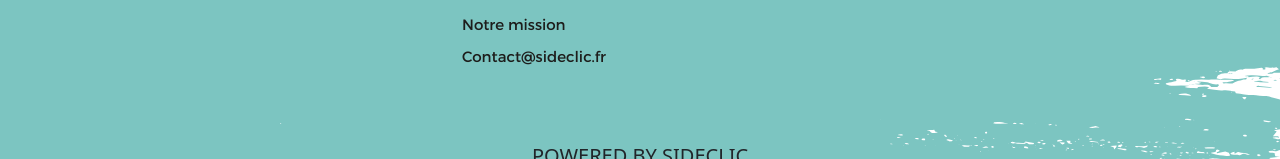
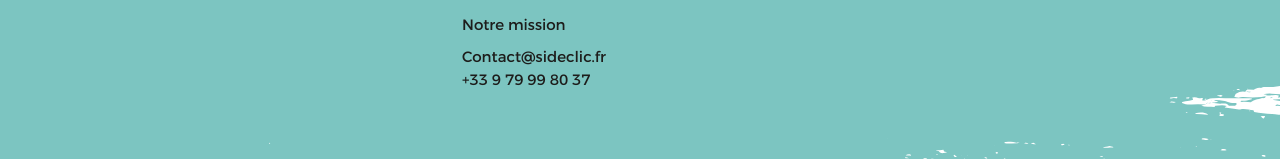
Before and after one commit to Sideclic-solutions/Sideclic-solutions.github.io, a React (Create React App) app: page / in a window 1280 px wide. Shown: the part 8050-8209 px from the top of the page. Built offline with nearby package versions, Linux system fonts and the light colour scheme.

Commit message:
Update footer.js - ajout numéro de tél

```diff
--- a/src/components/footer/footer.js
+++ b/src/components/footer/footer.js
@@ -61,6 +61,7 @@ const Footer = () => {
 
                                     </li>
                                     <li style={{ textDecoration: 'none', color: '#1D1D1B', fontFamily: 'regular', fontSize: 15 }}>Contact@sideclic.fr</li>
+                                    <li style={{ textDecoration: 'none', color: '#1D1D1B', fontFamily: 'regular', fontSize: 15 }}>+33 9 79 99 80 37</li>
                                 </ul>
                             </div>
                             <div className="col-xs-12 col-sm-6 col-md-4 footers-three">
```
